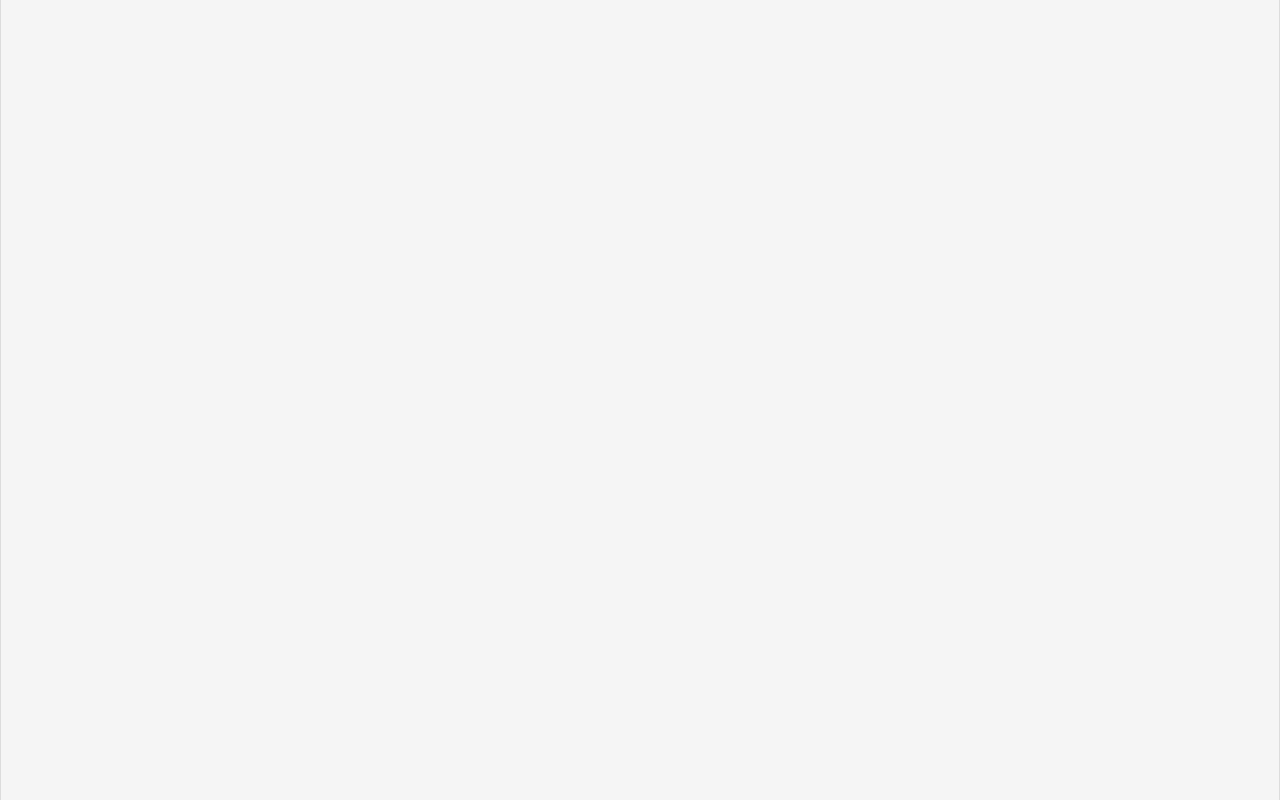
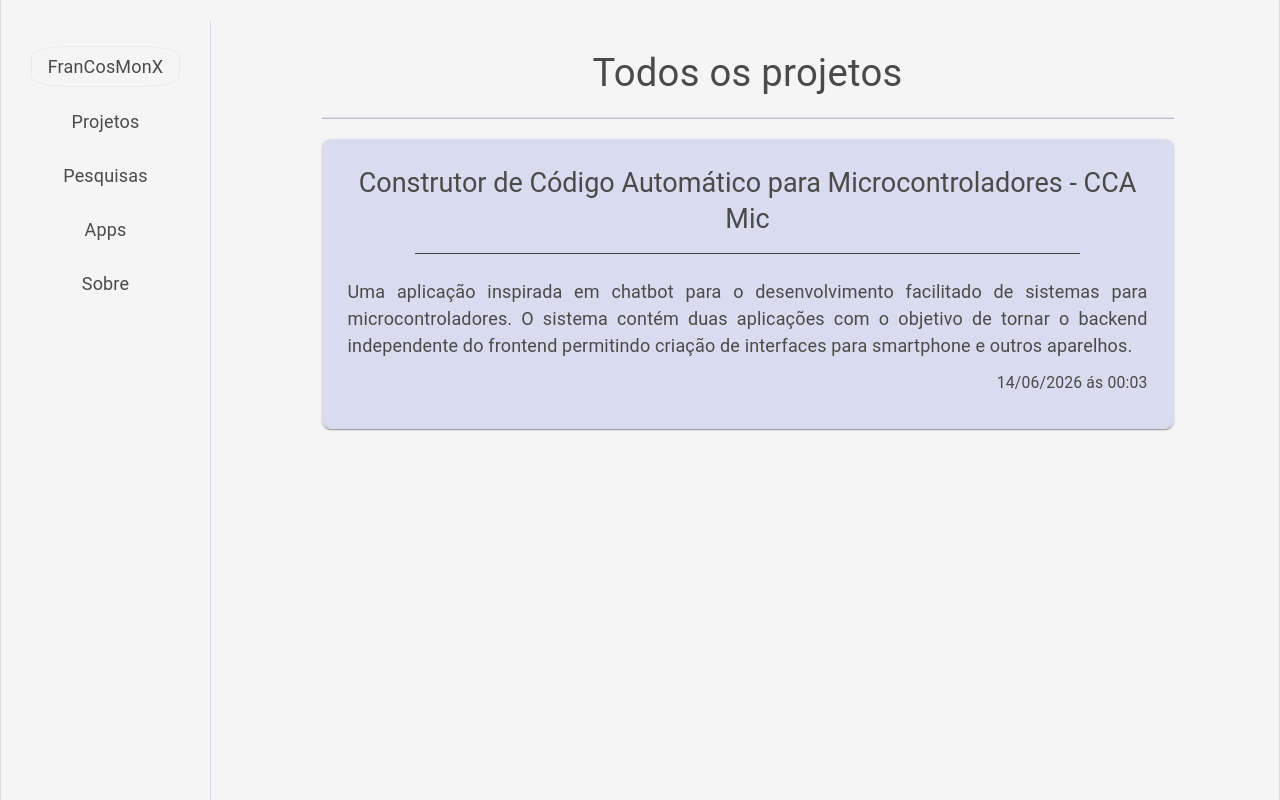
Before and after one commit to FranCosMonX/FranCosMonX.github.io, a React (Vite) app: page /#/projetos in a window 1280 px wide. Before the commit this address had no page. Built offline with nearby package versions, Linux system fonts and the light colour scheme.

Commit message:
Melhorando a página de projetos e o incluindoo na opção do menu. Criação do arquivo do tutorial CCA MIC

```diff
--- a/src/App.tsx
+++ b/src/App.tsx
@@ -1,9 +1,10 @@
-import { Route, Routes } from 'react-router-dom'
-import Pagina_Inicio from './pages/Inicio'
-import Pesquisas_Pagina from './pages/Pesquisas'
-import './App.css'
-import Formulario_Satisfacao_CCA_MIC_V0_1 from './pages/formularios/pesquisas/cca_mic/Formulario_satisfacao_cca_mic_v0_1'
-import Formulario from './components/questionario/Formulario'
+import { Route, Routes } from 'react-router-dom';
+import Pagina_Inicio from './pages/Inicio';
+import Pesquisas_Pagina from './pages/Pesquisas';
+import Formulario_Satisfacao_CCA_MIC_V0_1 from './pages/formularios/pesquisas/cca_mic/Formulario_satisfacao_cca_mic_v0_1';
+import Formulario from './components/questionario/Formulario';
+import Projetos from './pages/Projetos';
+import './App.css';
 
 function App() {
   return (
@@ -11,6 +12,7 @@ function App() {
       <Routes>
         <Route path="/" element={<Pagina_Inicio />} />
         <Route path="/pesquisas" element={<Pesquisas_Pagina />} />
+        <Route path='/projetos' element={<Projetos />}/>
         <Route path='/pesquisas/satisfacaoo_cca_mic_1' element={<Formulario><Formulario_Satisfacao_CCA_MIC_V0_1 /></Formulario>} />
       </Routes>
     </div>
--- a/src/components/MyCard.tsx
+++ b/src/components/MyCard.tsx
@@ -64,7 +64,7 @@ const MyCard : FC<MyCard> = ({titulo, conteudo, data_modificacao, autor,sites})
             })}
         </Typography>
         }
-        <Typography variant="body2" align="right">{data_modificacao}</Typography>
+        <Typography variant="body2" align="right" sx={{paddingTop: '5px'}}>{data_modificacao}</Typography>
       </CardContent>
     </Card>
   )
--- a/src/components/MyMenu.tsx
+++ b/src/components/MyMenu.tsx
@@ -17,7 +17,7 @@ const MyMenu:FC = () => {
         </MenuItem>
       }
       <MenuItem sx={{':hover': {backgroundColor: 'var(--accent-bg)'}}}>
-        <ListItemText title="Projetos">Projetos</ListItemText>
+        <ListItemText title="Projetos" onClick={() => navigate('/projetos')} >Projetos</ListItemText>
       </MenuItem>
       <MenuItem sx={{':hover': {backgroundColor: 'var(--accent-bg)'}}}>
         <ListItemText title="Pesquisas" onClick={(() => navigate('/pesquisas'))} >Pesquisas</ListItemText>
--- a/src/pages/projetos.tsx
+++ b/src/pages/projetos.tsx
@@ -2,6 +2,8 @@ import type { FC } from "react"
 import MyBody from "../components/MyBody";
 import MyMenu from "../components/MyMenu";
 import MyContainer from "../components/MyContainer";
+import { Divider, Typography } from "@mui/material";
+import MyCard from "../components/MyCard";
 
 const Projetos : FC = () => {
   return (
@@ -12,7 +14,14 @@ const Projetos : FC = () => {
         width: '100%',
         minHeight: '100%'
       }}>
-
+        <Typography variant="h4">Todos os projetos</Typography>
+        <Divider sx={{height: '2px', backgroundColor: 'var(--accent-bg)', marginTop: '20px', marginBottom: '20px'}} />
+        <MyCard
+          titulo="Construtor de Código Automático para Microcontroladores - CCA Mic"
+          conteudo="Uma aplicação inspirada em chatbot para o desenvolvimento facilitado de sistemas para microcontroladores. O sistema contém duas aplicações com o objetivo de tornar o backend independente do frontend permitindo criação de interfaces para smartphone e outros aparelhos."
+          data_modificacao="14/06/2026 ás 00:03"
+          autor="Autor do site"
+        />
       </MyContainer>
     </MyBody>
   )
```
Also changed, not shown: src/pages/tutoriais/projetos/cca_mic/index.tsx (added, +10 -0 lines).
